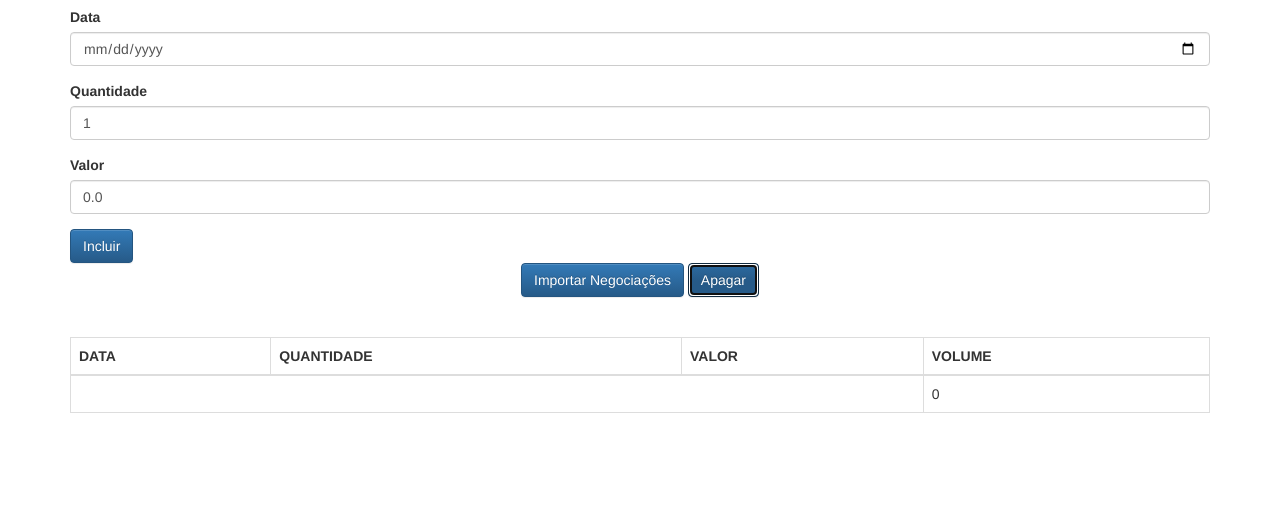
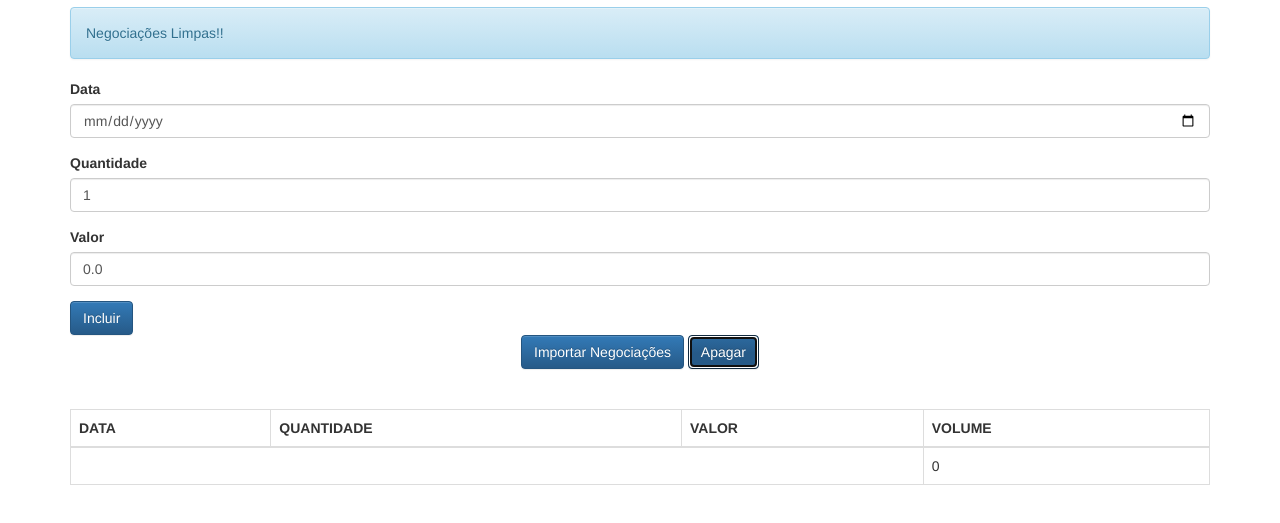
Before and after one commit to LucasPereira762xi/jses6-project, a plain HTML site: page client/index.html in a window 1280 px wide. Both pictures are taken after a click on the button "Apagar". Shown: the part 63-586 px from the top of the page. Drawn offline with Linux system fonts and the light colour scheme.

Commit message:
metodo delete de neogicações

```diff
--- a/client/index.html
+++ b/client/index.html
@@ -35,7 +35,7 @@
         <button class="btn btn-primary text-center" type="button">
             Importar Negociações
         </button>
-        <button class="btn btn-primary text-center" type="button">
+        <button onclick="negociacaoController.apaga();" class="btn btn-primary text-center" type="button">
             Apagar
         </button>
     </div>
--- a/client/js/app/controllers/NegociacaoController.js
+++ b/client/js/app/controllers/NegociacaoController.js
@@ -29,6 +29,14 @@ class NegociacaoController {
         this._mensagemView.update(this._mensagem);
         this._limpaFormulario();
     }
+
+    apaga(){
+        this._listaNegociacoes.esvazia();
+        this._negociacoesView.update(this._listaNegociacoes);
+        this._mensagem.texto = "Negociações Limpas!!";
+        this._mensagemView.update(this._mensagem);
+    }
+
     _criaNegociacao(){
        return new Negociacao(
             DateHelper.textoParaData(this._inputData.value),
--- a/client/js/app/models/ListaNegociacoes.js
+++ b/client/js/app/models/ListaNegociacoes.js
@@ -1,5 +1,5 @@
 class ListaNegociacoes{
-    constructor(){
+    constructor(armadilha){
         this._negociacoes = [];
     }
 
@@ -10,4 +10,7 @@ class ListaNegociacoes{
     get negociacoes(){
         return [].concat(this._negociacoes);
     }
+    esvazia(){
+        this._negociacoes = [];
+    }
 }
```
